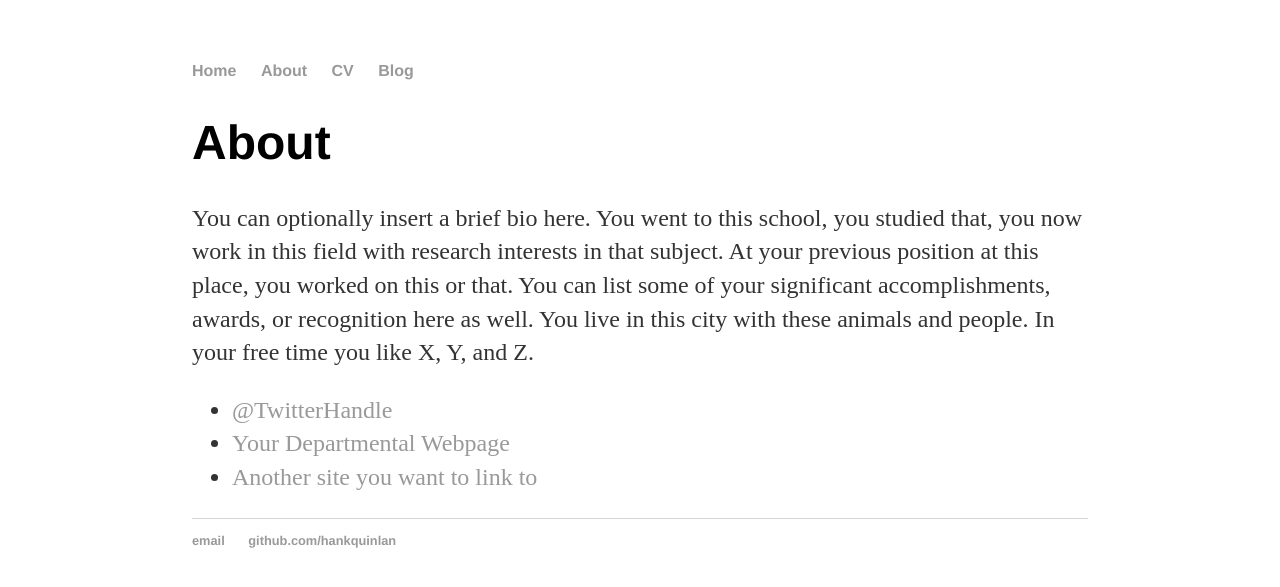
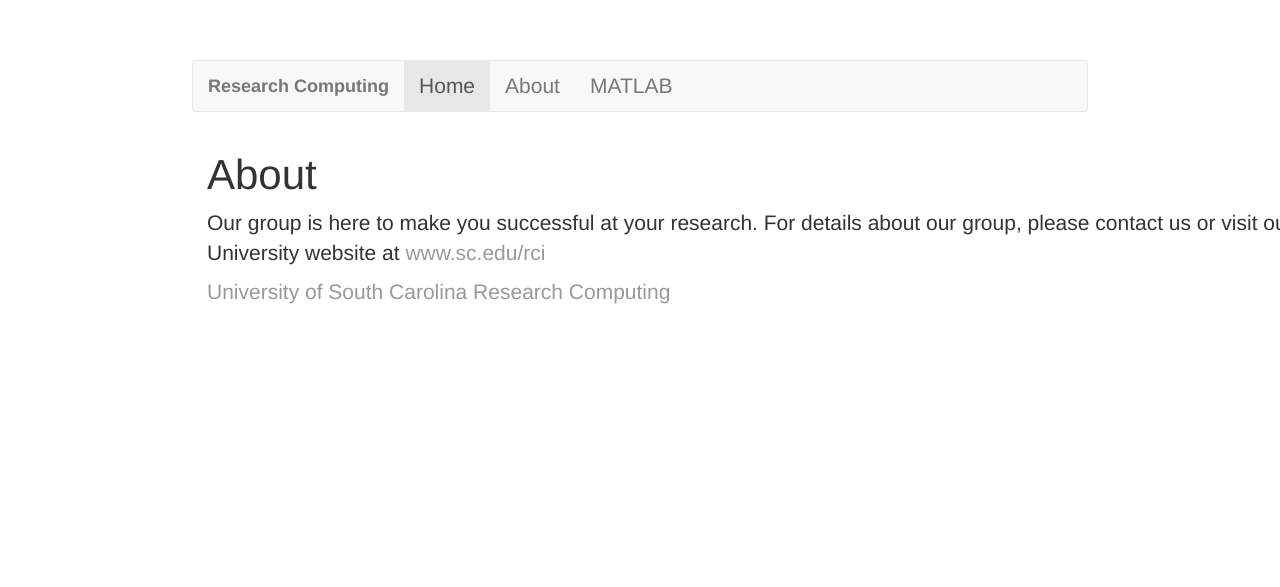
Before and after one commit to aholdeman/malab-test, a Jekyll site: the page built from about/index.html, in a window 1280 px wide. Shown: the top 587 px of the page. Built offline with Jekyll 4.4.1, drawn with Linux system fonts in a browser that asks for light colours.

Commit message:
Added more site

```diff
--- a/_layouts/default.html
+++ b/_layouts/default.html
@@ -2,33 +2,37 @@
 <html>
   <head>
     <title>{{ page.title }}</title>
-
-    <link rel="stylesheet" type="text/css" href="/css/main.css">
+      <link rel="stylesheet" href="https://maxcdn.bootstrapcdn.com/bootstrap/3.4.0/css/bootstrap.min.css">
+      <script src="https://ajax.googleapis.com/ajax/libs/jquery/3.3.1/jquery.min.js"></script>
+      <script src="https://maxcdn.bootstrapcdn.com/bootstrap/3.4.0/js/bootstrap.min.js"></script>
+      <link rel="stylesheet" type="text/css" href="/css/main.css">
 
   </head>
 
 
   <body>
-    <nav>
-<ul>
-<li><a href="/">Home</a></li>
-<li><a href="/about">About</a></li>
-<li><a href="/cv">CV</a></li>
-<li><a href="/blog">Blog</a></li>
-</ul>
-    </nav>
+  <!--Navbar-->
+  <nav class="navbar navbar-default">
+      <div class="container-fluid">
+          <div class="navbar-header">
+              <a class="navbar-brand" href="malab-test/"><strong>Research Computing</strong></a>
+          </div>
+          <ul class="nav navbar-nav">
+              <li class="active"><a href="malab-test/">Home</a></li>
+              <li><a class="nav-item" href="malab-test/about">About</a></li>
+              <li><a class="nav-item" href="malab-test/matlab">MATLAB</a></li>
+          </ul>
+      </div>
+  </nav>
 <div class="container">
 
   {{ content }}
 
 </div>
 
-  <footer>
-   <ul>
-   <li><a href="mailto:hankquinlanhub@gmail.com">email</a></li>
-   <li><a href="https://github.com/hankquinlan">github.com/hankquinlan</a></li>
-   </ul>
-  </footer>
   </body>
+  <div class="container-fluid footer">
+      <p class="text-muted"><a href="https://sc.edu/rci">University of South Carolina Research Computing</a></p>
 
+  </div>
 </html>
--- a/about/index.html
+++ b/about/index.html
@@ -1,15 +1,10 @@
 ---
 layout: default
-title: About Hank Quinlan
+title: About Research Computing
 ---
 
-		<div class="about">
+<div class="about">
 			<h1>About</h1>
-			<p>You can optionally insert a brief bio here. You went to this school, you studied that, you now work in this field with research interests in that subject. At your previous position at this place, you worked on this or that. You can list some of your significant accomplishments, awards, or recognition here as well. You live in this city with these animals and people. In your free time you like X, Y, and Z.</p>
-
-			<ul class="contacts">
-				<li><a href="#">@TwitterHandle</a></li>
-				<li><a href="#">Your Departmental Webpage</a></li>
-				<li><a href="#">Another site you want to link to</a></li>
-				</ul>
-		</div>
+			<p>Our group is here to make you successful at your research. For details about our group, please contact us or visit our University website at <a href="https://sc.edu/rci">www.sc.edu/rci</a>
+			</p>
+</div>
--- a/css/main.css
+++ b/css/main.css
@@ -11,19 +11,9 @@ h2 { font-size: 2.7em; }
 h3 { font-size: 2.3em; }
 h4 { font-size: 1.9em; }
 
-nav ul, footer ul { font-size: 1em; font-family: 'Helvetica', 'Arial', 'Sans-Serif'; padding: 0px; list-style: none; font-weight: bold; }
-nav ul li, footer ul li { display: inline; margin-right: 20px; }
-
-footer { border-top: 1px solid #d5d5d5; font-size: .8em; }
-
-/* Blog */
-ul.posts { margin: 20px auto 40px; font-size: 1.5em; }
-ul.posts li { list-style: none; }
-
-/* CV */
-.cv { margin: 0px 0px 60px; }
-.cv h1 { font-size: 3em; }
-.cv h2 { font-size: 2em; }
-.cv address, .cv .download { font-family: 'Helvetica', 'Arial', 'Sans-Serif'; }
-.cv address, .cv p { font-size: 1.2em; }
-.cv .download { float: right; font-size: .8em; text-transform: uppercase; }
+pre code {
+    background-color: #eee;
+    border: 1px solid #000;
+    display: block;
+    padding: 20px;
+}
```
Also changed, not shown: _layouts/post.html (deleted, +0 -9 lines), _posts/2014-04-30-hank-quinlan-site-launched.md (deleted, +0 -7 lines), blog/atom.xml (deleted, +0 -27 lines), blog/index.html (deleted, +0 -12 lines), cv/index.html (deleted, +0 -22 lines), tutorials/index.html (added, +68 -0 lines).
